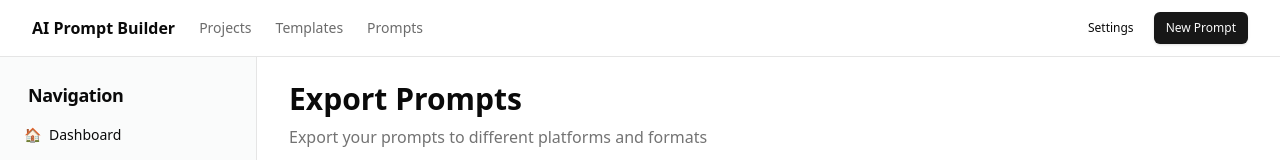
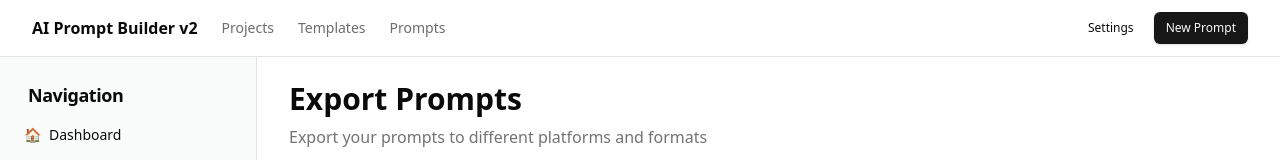
Before and after one commit to mbark223/aipromptbuilder, a Next.js app: page /export in a window 1280 px wide. Shown: the top 160 px of the page. Built offline with nearby package versions, Linux system fonts and the light colour scheme.

Commit message:
Test deployment: Add v2 to header title

```diff
--- a/src/components/layout/Header.tsx
+++ b/src/components/layout/Header.tsx
@@ -7,7 +7,7 @@ export function Header() {
       <div className="container flex h-14 items-center">
         <div className="mr-4 flex">
           <Link href="/" className="mr-6 flex items-center space-x-2">
-            <span className="font-bold">AI Prompt Builder</span>
+            <span className="font-bold">AI Prompt Builder v2</span>
           </Link>
           <nav className="flex items-center space-x-6 text-sm font-medium">
             <Link
```
